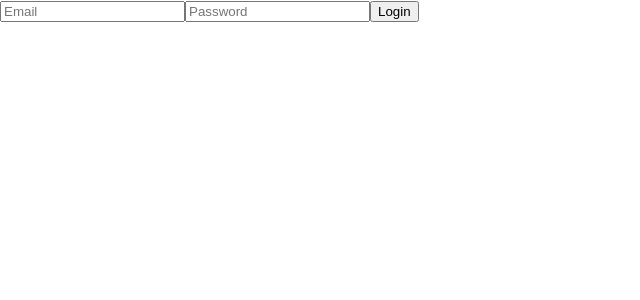
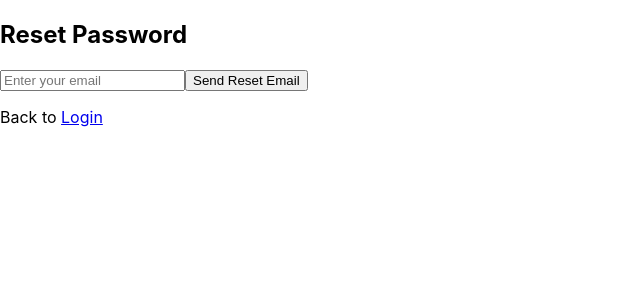
Before and after one commit to LDrysdale/ProvenanceAI, a React (Create React App) app in the folder frontend/provaifrontend/: page /reset-password in a window 1280 px wide. Before the commit this address led to /. Shown: the top 300 px of the page, without its empty margins (0-640 px from the left). Built offline with nearby package versions, Linux system fonts and the light colour scheme.

Commit message:
added login and pword reset

```diff
--- a/frontend/provaifrontend/src/App.js
+++ b/frontend/provaifrontend/src/App.js
@@ -1,10 +1,12 @@
 // src/App.js
 import React from "react";
 import { BrowserRouter, Routes, Route, Navigate } from "react-router-dom";
+import { useAuthState } from "react-firebase-hooks/auth";
+import { auth } from "./firebase";
+
 import Login from "./Login";
 import Chat from "./Chat";
-import { useAuthState } from "react-firebase-hooks/auth";
-import { auth } from "./firebase";
+import PasswordReset from "./PasswordReset"; // <-- added this import
 
 function ProtectedRoute({ children }) {
   const [user, loading] = useAuthState(auth);
@@ -23,6 +25,7 @@ export default function App() {
     <BrowserRouter>
       <Routes>
         <Route path="/" element={<Login />} />
+        <Route path="/reset-password" element={<PasswordReset />} /> {/* added route */}
         <Route
           path="/chat"
           element={
--- a/frontend/provaifrontend/src/Login.js
+++ b/frontend/provaifrontend/src/Login.js
@@ -1,9 +1,10 @@
 // src/Login.js
 import React, { useState } from "react";
-import { getAuth, signInWithEmailAndPassword } from "firebase/auth";
+import { signInWithEmailAndPassword } from "firebase/auth";
+import { auth } from "./firebase";
+import { Link } from "react-router-dom";  // For navigation to reset page
 
 export default function Login() {
-  const auth = getAuth();
   const [email, setEmail] = useState("");
   const [password, setPassword] = useState("");
   const [error, setError] = useState(null);
@@ -13,31 +14,37 @@ export default function Login() {
     setError(null);
     try {
       await signInWithEmailAndPassword(auth, email, password);
-      // Redirect or update UI after login success
       alert("Login successful!");
+      // Redirect or update UI here
     } catch (err) {
       setError(err.message);
     }
   };
 
   return (
+    <>
       <form onSubmit={handleLogin}>
         <input
           type="email"
           value={email}
           placeholder="Email"
-        onChange={e => setEmail(e.target.value)}
+          onChange={(e) => setEmail(e.target.value)}
           required
         />
         <input
           type="password"
           value={password}
           placeholder="Password"
-        onChange={e => setPassword(e.target.value)}
+          onChange={(e) => setPassword(e.target.value)}
           required
         />
         <button type="submit">Login</button>
         {error && <p style={{ color: "red" }}>{error}</p>}
       </form>
+
+      <p style={{ marginTop: "1em" }}>
+        Forgot password? <Link to="/reset-password">Reset it here</Link>
+      </p>
+    </>
   );
 }
--- /dev/null
+++ b/frontend/provaifrontend/src/PasswordReset.js
@@ -0,0 +1,44 @@
+// src/PasswordReset.js
+import React, { useState } from "react";
+import { sendPasswordResetEmail } from "firebase/auth";
+import { auth } from "./firebase";
+import { Link } from "react-router-dom";
+
+export default function PasswordReset() {
+  const [email, setEmail] = useState("");
+  const [message, setMessage] = useState(null);
+  const [error, setError] = useState(null);
+
+  const handleReset = async (e) => {
+    e.preventDefault();
+    setMessage(null);
+    setError(null);
+    try {
+      await sendPasswordResetEmail(auth, email);
+      setMessage("Password reset email sent! Check your inbox.");
+    } catch (err) {
+      setError(err.message);
+    }
+  };
+
+  return (
+    <>
+      <h2>Reset Password</h2>
+      <form onSubmit={handleReset}>
+        <input
+          type="email"
+          value={email}
+          placeholder="Enter your email"
+          onChange={(e) => setEmail(e.target.value)}
+          required
+        />
+        <button type="submit">Send Reset Email</button>
+        {message && <p style={{ color: "green" }}>{message}</p>}
+        {error && <p style={{ color: "red" }}>{error}</p>}
+      </form>
+      <p style={{ marginTop: "1em" }}>
+        Back to <Link to="/">Login</Link>
+      </p>
+    </>
+  );
+}
```
Also changed, not shown: frontend/provaifrontend/package.json (+7 -3 lines), 1 other file (tests, documents, lock files or other folders). Lines whose indentation alone changed are shown as unchanged.
